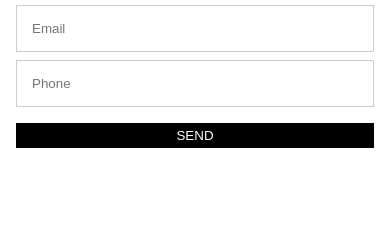
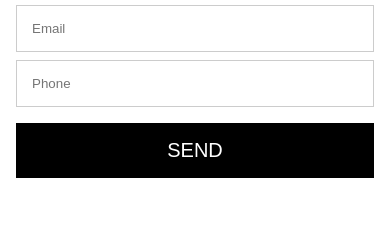
Before and after one commit to 0KOB0/0KOB0.github.io, a plain HTML site: page index.html in a window 390 px wide. Shown: the part 6448-6686 px from the top of the page. Drawn offline with Linux system fonts and the light colour scheme.

Commit message:
Update responsive.css

```diff
--- a/assets/css/responsive.css
+++ b/assets/css/responsive.css
@@ -119,7 +119,11 @@
     {
         margin: 0 12px;
     }
-
+    .form-submit
+    {
+        font-size: 20px;
+        padding: 15px 16px;
+    }
 }
 
 /* Table */
```
